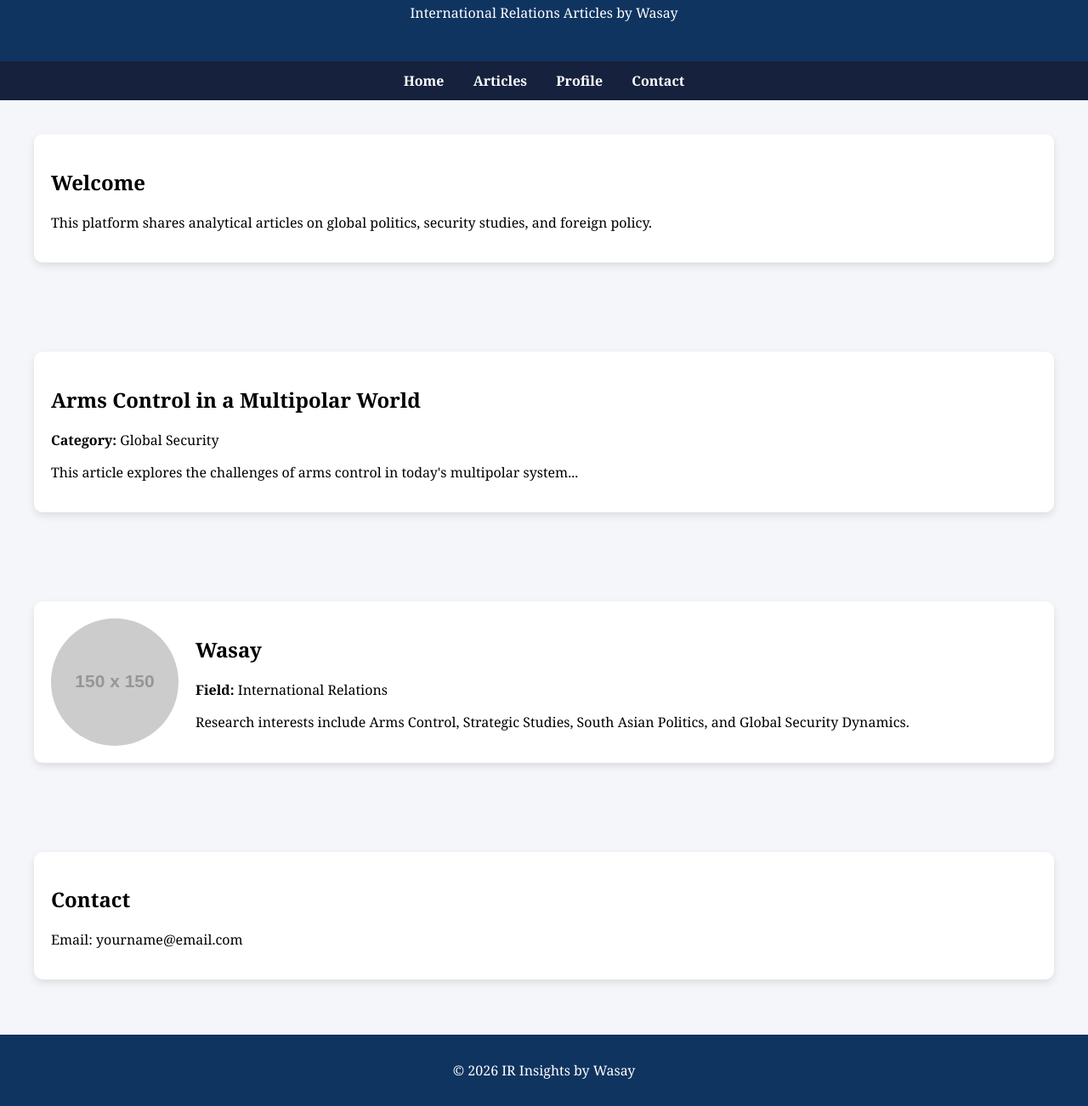
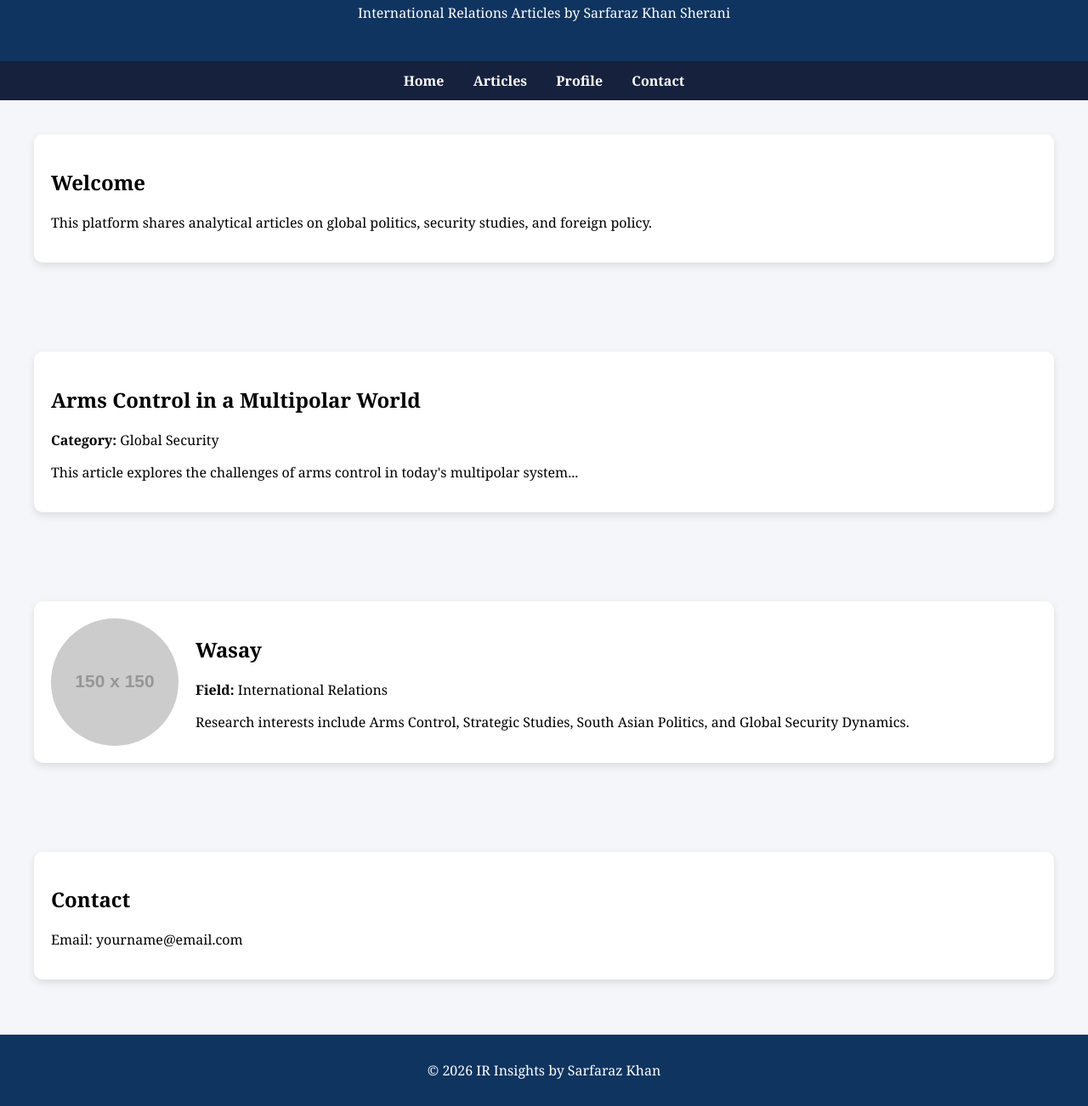
Before and after one commit to sarfarazkhansherani/Sarfaraz-Khan-Sherani-, a plain HTML site: page index.html in a window 1280 px wide. Shown: the part 112-1414 px from the top of the page at 85% size. Drawn offline with Linux system fonts and the light colour scheme; placeholder pictures from the web are drawn by us.

Commit message:
Update index.html

```diff
--- a/index.html
+++ b/index.html
@@ -1,7 +1,7 @@
 <!DOCTYPE html>
 <html>
 <head>
-    <title>IR Insights | Wasay</title>
+    <title>IR Insights | Sarfaraz Khan </title>
     <meta name="viewport" content="width=device-width, initial-scale=1.0">
     <style>
         body {
@@ -64,7 +64,7 @@
 
 <header>
     <h1>IR Insights</h1>
-    <p>International Relations Articles by Wasay</p>
+    <p>International Relations Articles by Sarfaraz Khan Sherani </p>
 </header>
 
 <nav>
@@ -108,7 +108,7 @@
 </section>
 
 <footer>
-    <p>© 2026 IR Insights by Wasay</p>
+    <p>© 2026 IR Insights by Sarfaraz Khan </p>
 </footer>
 
 </body>
```
